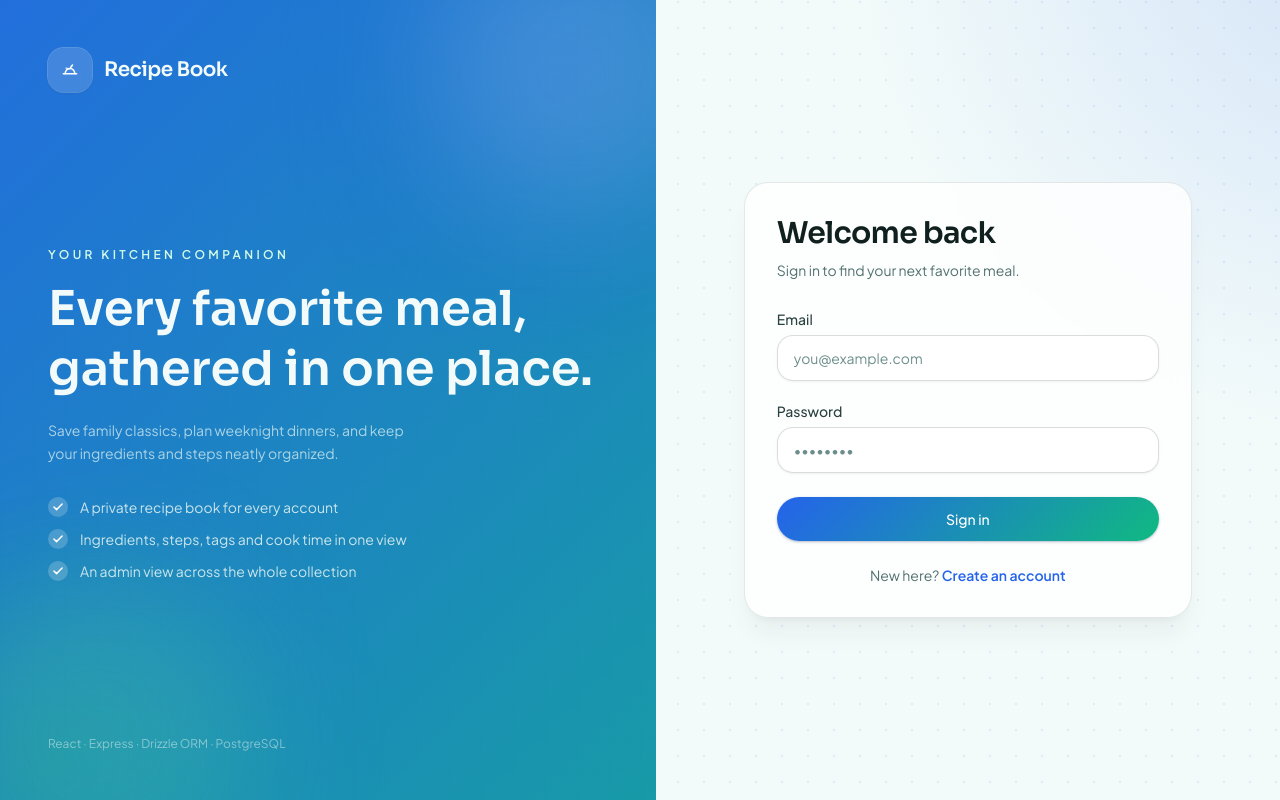
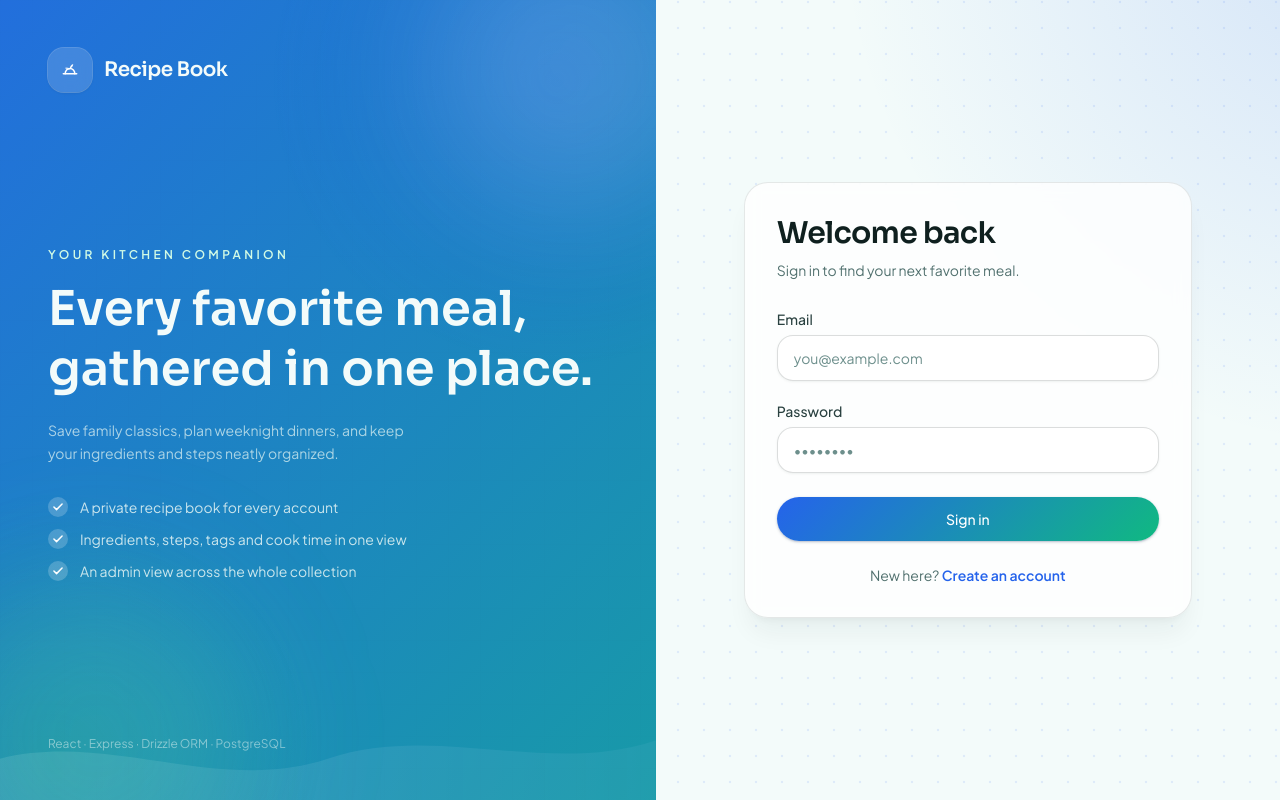
Before and after one commit to JMark472/recipe-book-web, a React (Vite) app: page /auth/login in a window 1280 px wide. Built offline with nearby package versions, Linux system fonts and the light colour scheme; no server answers.

Commit message:
feat: add wave pattern to auth panel

```diff
--- a/src/pages/auth/layout.tsx
+++ b/src/pages/auth/layout.tsx
@@ -21,6 +21,25 @@ export default function AuthLayout() {
         {/* Layered pattern + ambient glow overlays. */}
         <div aria-hidden="true" className="bg-mesh pointer-events-none absolute inset-0 opacity-70" />
         <div aria-hidden="true" className="bg-grid pointer-events-none absolute inset-0 opacity-[0.18]" />
+        {/* Subtle wave pattern at the bottom of the blue/green panel. */}
+        <svg
+          aria-hidden="true"
+          className="pointer-events-none absolute -bottom-1 left-0 right-0 w-full"
+          viewBox="0 0 1440 220"
+          preserveAspectRatio="none"
+          opacity="0.25"
+        >
+          <path
+            d="M0 120C240 60 480 200 720 120C960 40 1200 160 1440 80L1440 220L0 220Z"
+            fill="url(#waveFill)"
+          />
+          <defs>
+            <linearGradient id="waveFill" x1="0" y1="0" x2="1440" y2="0" gradientUnits="userSpaceOnUse">
+              <stop stopColor="#ecfdf5" stopOpacity="0.5" />
+              <stop offset="1" stopColor="#bfdbfe" stopOpacity="0.25" />
+            </linearGradient>
+          </defs>
+        </svg>
         <div
           aria-hidden="true"
           className="animate-float pointer-events-none absolute -top-20 -right-16 h-72 w-72 rounded-full bg-white/15 blur-3xl"
```
